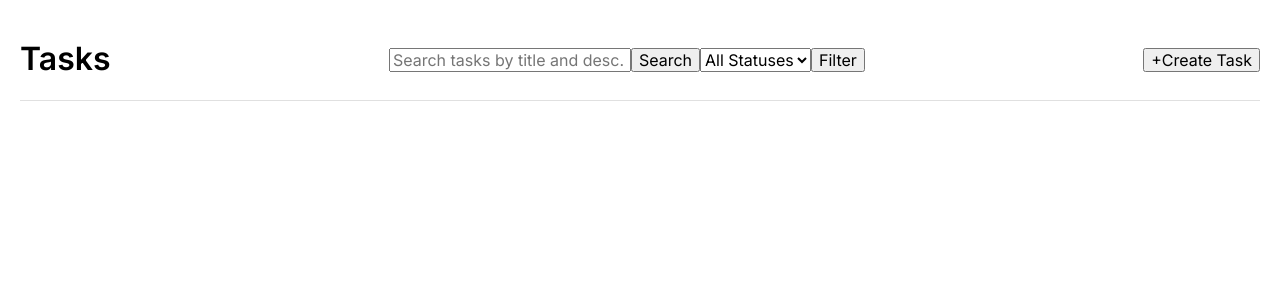
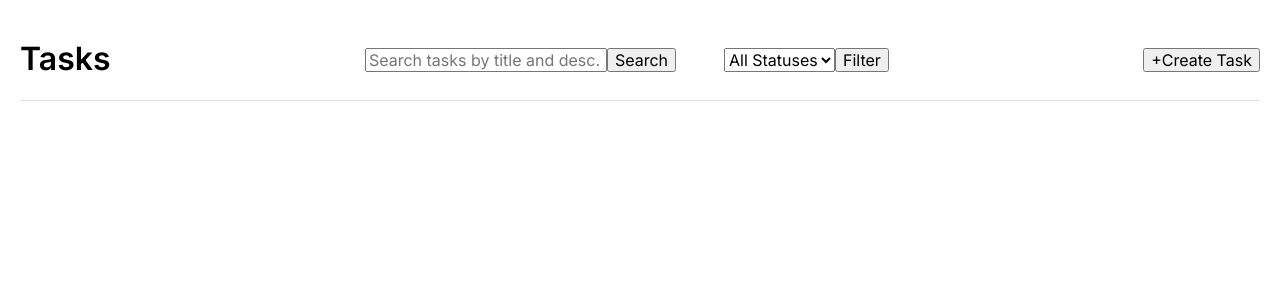
Before and after one commit to sasholilov/task-management-dashboard, a Vue app: page / in a window 1280 px wide. Shown: the top 300 px of the page. Built offline with nearby package versions, Linux system fonts and the light colour scheme.

Commit message:
create separetes components search and filter

```diff
--- a/src/components/SearchFilters.vue
+++ b/src/components/Filter.vue
@@ -1,11 +1,5 @@
 <template>
-  <div class="search-filters-container">
-    <input
-      type="text"
-      class="search-input"
-      placeholder="Search tasks by title and desc."
-    />
-    <button>Search</button>
+  <div class="filter">
     <select class="filter-select">
       <option value="">All Statuses</option>
       <option value="completed">To Do</option>
--- a/src/components/Header.vue
+++ b/src/components/Header.vue
@@ -7,7 +7,7 @@
 </template>
 
 <script setup lang="ts">
-import SearchFilters from "./SearchFilters.vue";
+import SearchFilters from "./SearchFilter.vue";
 </script>
 
 <style scoped lang="scss">
--- /dev/null
+++ b/src/components/Search.vue
@@ -0,0 +1,14 @@
+<template>
+  <div class="search">
+    <input
+      type="text"
+      class="search-input"
+      placeholder="Search tasks by title and desc."
+    />
+    <button>Search</button>
+  </div>
+</template>
+
+<script setup lang="ts"></script>
+
+<style scoped lang="scss"></style>
--- /dev/null
+++ b/src/components/SearchFilter.vue
@@ -0,0 +1,18 @@
+<template>
+  <div class="search-filter-container">
+    <Search />
+    <Filter />
+  </div>
+</template>
+
+<script setup lang="ts">
+import Search from "./Search.vue";
+import Filter from "./Filter.vue";
+</script>
+
+<style scoped lang="scss">
+.search-filter-container {
+  display: flex;
+  gap: 3rem;
+}
+</style>
```
